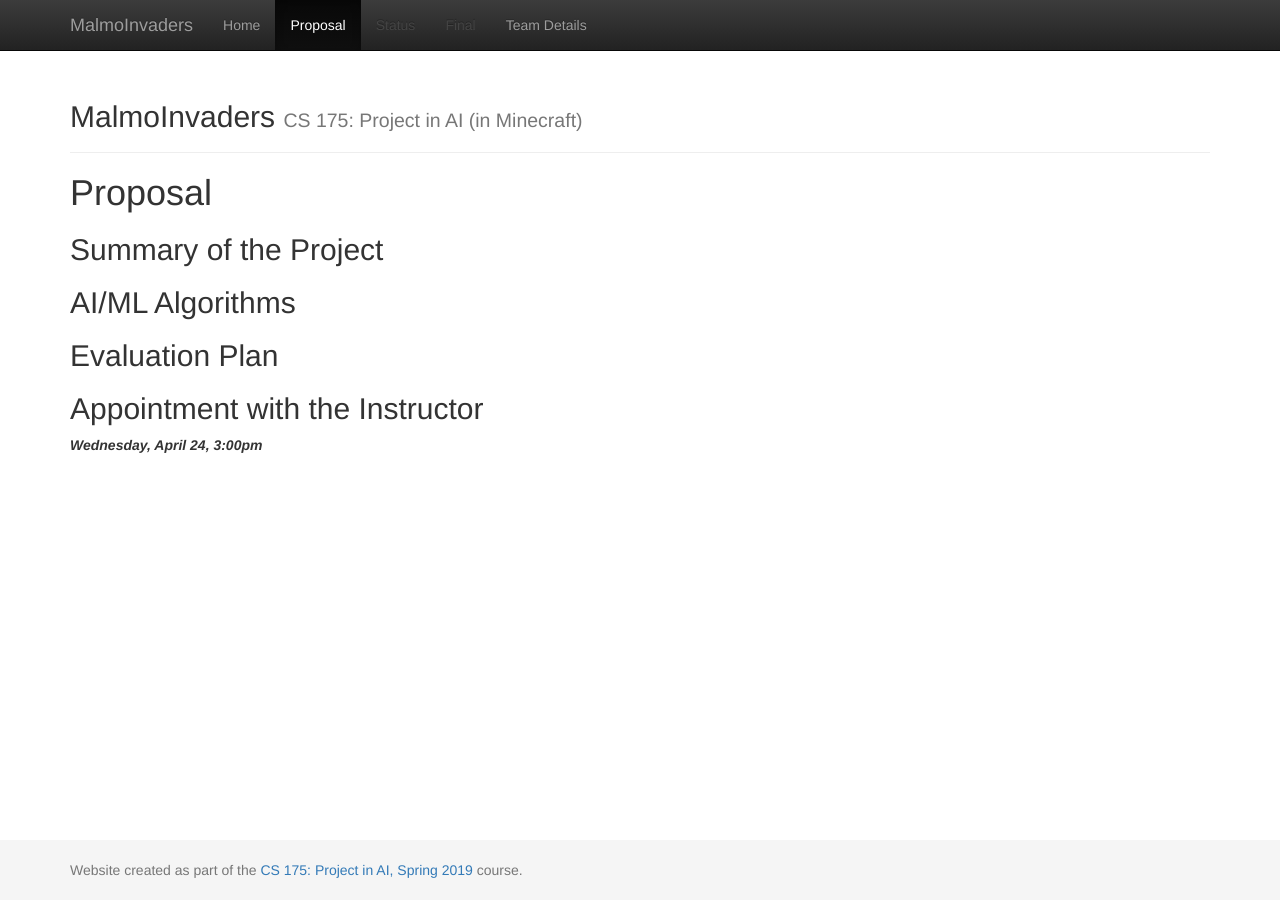
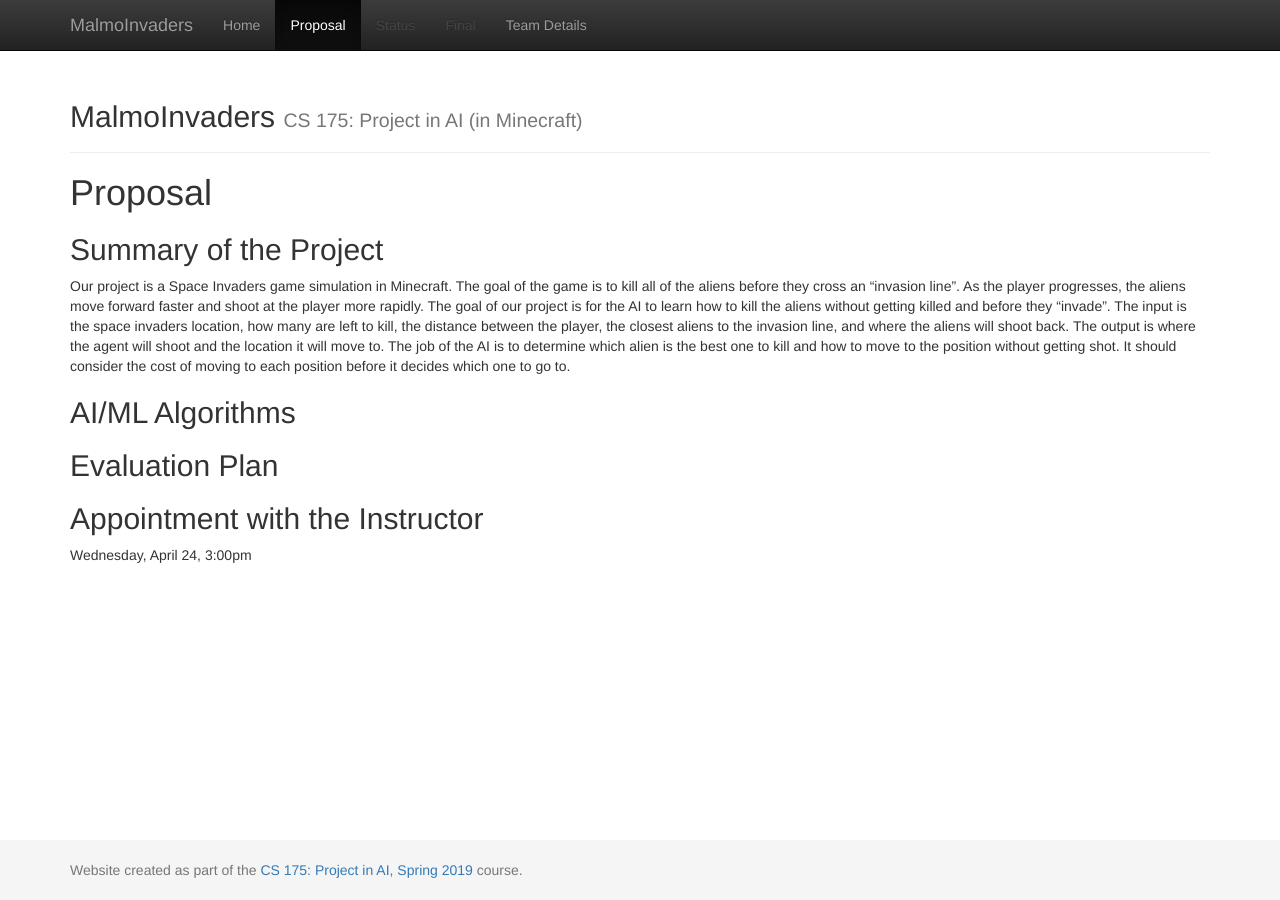
Before and after one commit to YINGDAT/CrossyCarts, a Jekyll site: the page built from docs/proposal.md, in a window 1280 px wide. Built offline with Jekyll 4.4.1, drawn with Linux system fonts in a browser that asks for light colours.

Commit message:
Update proposal.md

```diff
--- a/docs/proposal.md
+++ b/docs/proposal.md
@@ -7,7 +7,11 @@ title: Proposal
 # {{ page.title }}
 
 ## Summary of the Project
+Our project is a Space Invaders game simulation in Minecraft. The goal of the game is to kill all of the aliens before they cross an “invasion line”. As the player progresses, the aliens move forward faster and shoot at the player more rapidly. The goal of our project is for the AI to learn how to kill the aliens without getting killed and before they “invade”. The input is the space invaders location, how many are left to kill, the distance between the player, the closest aliens to the invasion line, and where the aliens will shoot back. The output is where the agent will shoot and the location it will move to. The job of the AI is to determine which alien is the best one to kill and how to move to the position without getting shot. It should consider the cost of moving to each position before it decides which one to go to.
+
 ## AI/ML Algorithms
+
 ## Evaluation Plan
+
 ## Appointment with the Instructor
-***Wednesday, April 24, 3:00pm***
+Wednesday, April 24, 3:00pm
```
